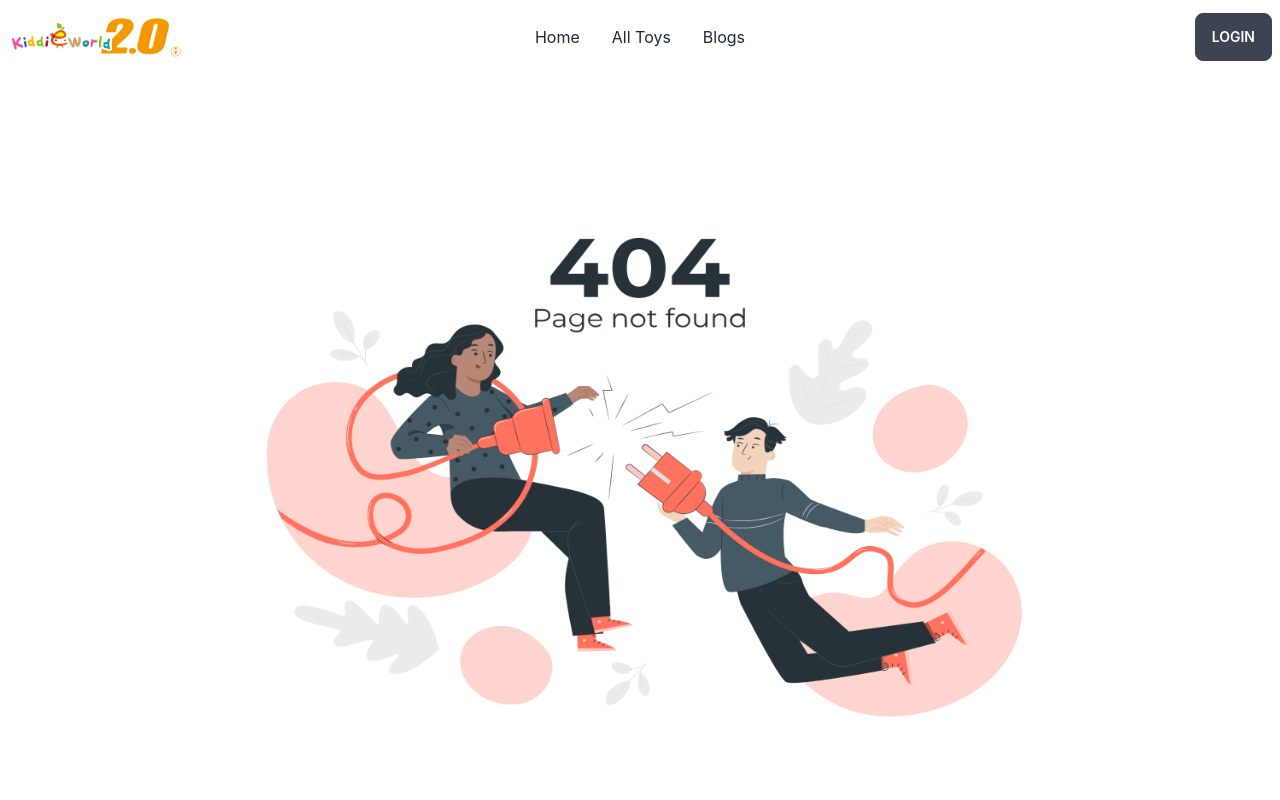
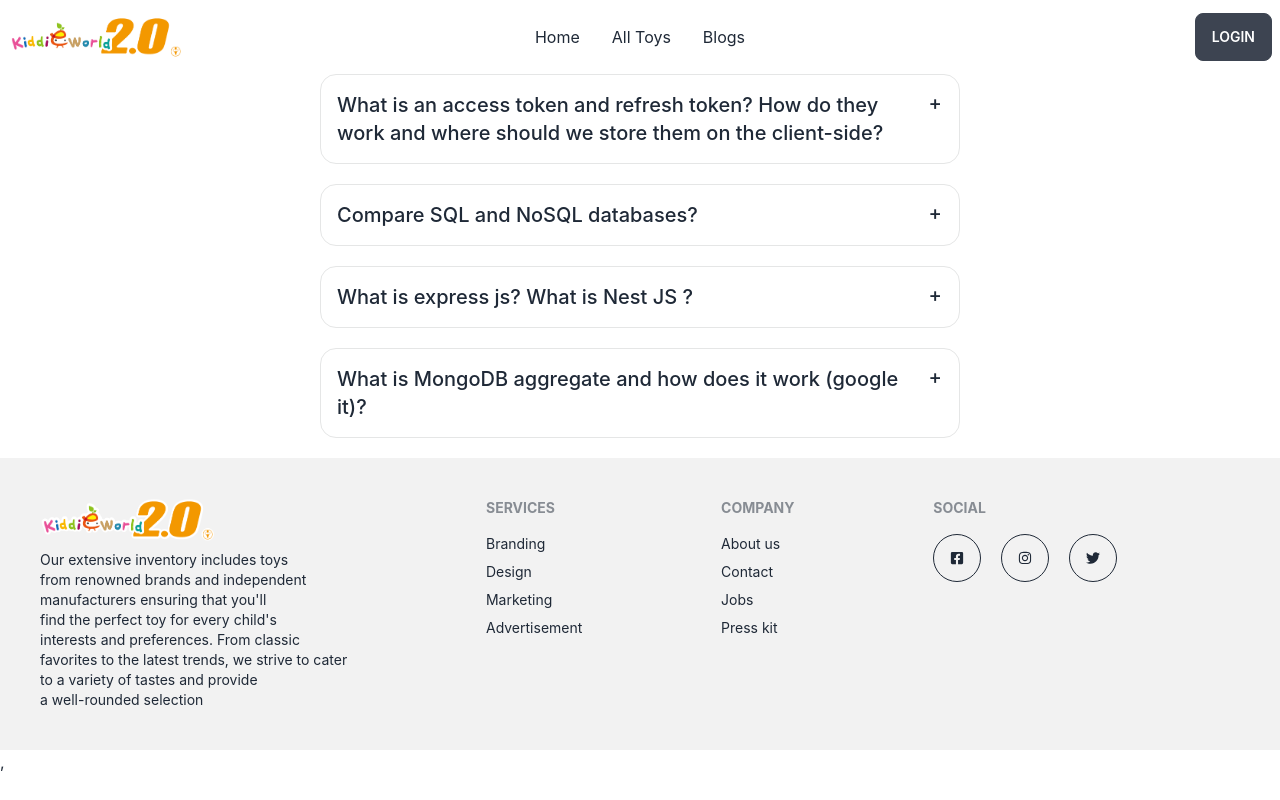
Before and after one commit to shuvodeb17/kiddie-wolrd-client, a React (Vite) app: page /blogs in a window 1280 px wide. Shown: the top 800 px of the page. Built offline with nearby package versions, Linux system fonts and the light colour scheme; no server answers.

Commit message:
blog section and aos added

```diff
--- a/package.json
+++ b/package.json
@@ -11,6 +11,7 @@
   },
   "dependencies": {
     "@heroicons/react": "^2.0.18",
+    "aos": "^2.3.4",
     "daisyui": "^2.51.6",
     "firebase": "^9.22.0",
     "lightgallery": "^2.7.1",
--- /dev/null
+++ b/src/pages/Blogs/Blogs.jsx
@@ -0,0 +1,50 @@
+import React from 'react';
+
+const Blogs = () => {
+    return (
+        <div>
+            <div className="container mx-auto">
+                <div className='lg:px-0 px-5'>
+                    <div tabIndex={0} className="collapse collapse-plus border border-base-300 bg-base-100 rounded-box mx-auto mb-5 lg:lg:w-2/4  ">
+                        <div className="collapse-title text-xl font-medium">
+                            What is an access token and refresh token? How do they work and where should we store them on the client-side?
+                        </div>
+                        <div className="collapse-content">
+                            <p><span className='font-bold'>Access Token:</span> Access token and refresh token shouldn't be stored in the local/session storage, because they are not a place for any sensitive data. Hence I would store the access token in a httpOnly cookie (even though there is CSRF) and I need it for most of my requests to the Resource Server anyway.</p>
+
+                            <p><span className='font-bold'>Refresh Token:</span> My Resource Server as well which makes it vulnerable to CSRF too and (2) it would send expose both access/refresh token with an identical attack vector.</p>
+                        </div>
+                    </div>
+
+                    <div tabIndex={0} className="collapse collapse-plus border border-base-300 bg-base-100 rounded-box mx-auto mb-5 lg:w-2/4">
+                        <div className="collapse-title text-xl font-medium">
+                            Compare SQL and NoSQL databases?
+                        </div>
+                        <div className="collapse-content">
+                            <p>SQL databases are vertically scalable, while NoSQL databases are horizontally scalable.</p>
+                        </div>
+                    </div>
+
+                    <div tabIndex={0} className="collapse collapse-plus border border-base-300 bg-base-100 rounded-box mx-auto mb-5 lg:w-2/4">
+                        <div className="collapse-title text-xl font-medium">
+                            What is express js? What is Nest JS ?
+                        </div>
+                        <div className="collapse-content">
+                            <p>Express is a minimalist and flexible framework that is easy to use and has a large community of developers.</p>
+                        </div>
+                    </div>
+                    <div tabIndex={0} className="collapse collapse-plus border border-base-300 bg-base-100 rounded-box mx-auto mb-5 lg:w-2/4">
+                        <div className="collapse-title text-xl font-medium">
+                            What is MongoDB aggregate and how does it work (google it)?
+                        </div>
+                        <div className="collapse-content">
+                            <p>A way of processing a large number of documents in a collection by means of passing them through different stages. The stages make up what is known as a pipeline. </p>
+                        </div>
+                    </div>
+                </div>
+            </div>
+        </div>
+    );
+};
+
+export default Blogs;
--- a/src/pages/Error/Error.jsx
+++ b/src/pages/Error/Error.jsx
@@ -1,7 +1,9 @@
 import React from 'react';
 import errorImage from '../../assets/images/Error/error.png'
+import useTitle from '../../hook/useTitle';
 
 const Error = () => {
+    useTitle('Error');
     return (
         <div className='h-screen'>
             <img className='h-screen w-4/6 mx-auto' src={errorImage} alt="" />
--- a/src/pages/Home/AboutUs/AboutUs.jsx
+++ b/src/pages/Home/AboutUs/AboutUs.jsx
@@ -1,20 +1,27 @@
-import React from 'react';
+import React, { useEffect } from 'react';
 import aboutImage from '../../../assets/images/About/about.png'
+import AOS from 'aos';
+import 'aos/dist/aos.css';
+
 
 const AboutUs = () => {
+    useEffect(() => {
+        AOS.init();
+    }, [])
+
     return (
         <div>
             <div className="container mx-auto h-screen">
                 <h1 className='mb-5 tracking-normal text-3xl font-bold mt-10 text-center '>About Us</h1>
                 <div className='grid lg:grid-cols-2 lg:px-0 px-5 gap-5'>
-                    <div className='flex flex-col justify-center leading-relaxed'>
+                    <div data-aos="flip-up" className='flex flex-col justify-center leading-relaxed'>
                         <h1 className='text-3xl font-bold mb-5'>At <span className='text-sky-600'>KiddieWorld</span> we strive to deliver exceptional customer service. </h1>
                         <p>Our dedicated support team is always ready to assist you with any inquiries or concerns. We offer secure payment options and fast shipping, ensuring that your toys arrive promptly and in pristine condition.
 
                             Join us at Playful Treasures and embark on a delightful journey of imagination and play. Let us be your go-to destination for all your toy needs, and together, we'll create endless moments of joy and laughter for the children in your life.
                         </p>
                     </div>
-                    <div>
+                    <div data-aos="flip-down">
                         <img src={aboutImage} alt="" />
                     </div>
                 </div>
--- a/src/pages/Home/ContactUs/ContactUs.jsx
+++ b/src/pages/Home/ContactUs/ContactUs.jsx
@@ -1,6 +1,9 @@
-import React, { useContext } from 'react';
+import React, { useContext, useEffect } from 'react';
 import contactImage from '../../../assets/images/Contact/contact.png'
 import { AuthContext } from '../../../providers/AuthProvider';
+import AOS from 'aos';
+import 'aos/dist/aos.css';
+
 
 const ContactUs = () => {
     const { user } = useContext(AuthContext);
@@ -9,11 +12,15 @@ const ContactUs = () => {
     const handleSubmit = e => {
         e.preventDefault()
     }
+    useEffect(() => {
+        AOS.init();
+      }, [])
+
 
     return (
         <div>
             <h2 className="text-4xl font-bold mt-14 text-center">Contact Us</h2>
-            <div className='grid lg:grid-cols-2 gap-5'>
+            <div className='grid lg:grid-cols-2 gap-5' data-aos="zoom-in">
                 <div className='flex justify-center'>
                     <img src={contactImage} alt="" />
                 </div>
--- a/src/pages/Home/Gallery/Gallery.jsx
+++ b/src/pages/Home/Gallery/Gallery.jsx
@@ -1,4 +1,4 @@
-import React from 'react';
+import React, { useEffect } from 'react';
 import './Gallery.css'
 import image1 from '../../../assets/images/Gallery/gallery1.jpg';
 import image2 from '../../../assets/images/Gallery/gallery2.png';
@@ -8,7 +8,8 @@ import image5 from '../../../assets/images/Gallery/gallery5.png';
 import image6 from '../../../assets/images/Gallery/gallery6.png';
 import Carousel from "react-multi-carousel";
 import "react-multi-carousel/lib/styles.css";
-
+import AOS from 'aos';
+import 'aos/dist/aos.css';
 
 const Gallery = () => {
 
@@ -30,12 +31,17 @@ const Gallery = () => {
         }
     };
 
+    useEffect(() => {
+        AOS.init();
+    }, [])
 
     return (
         <div className='mt-20 mb-7'>
             <div className="container mx-auto">
                 <h1 className='text-3xl font-bold text-center mt-5 mb-7'>Gallery</h1>;
-                <div>
+                <div data-aos="fade-down"
+                    data-aos-easing="linear"
+                    data-aos-duration="1500">
                     <Carousel responsive={responsive}>
                         <div>
                             <img src={image1} alt="" />
--- a/src/pages/Shared/Header/Header.jsx
+++ b/src/pages/Shared/Header/Header.jsx
@@ -33,7 +33,7 @@ const Header = () => {
                             {
                                 user && <li><Link to='/add-toys'>Add A Toys</Link></li>
                             }
-                            <li><Link to='/'>Blogs</Link></li>
+                            <li><Link to='/blogs'>Blogs</Link></li>
                             {
                                 user && <li><Link to='/user-profile'>User Profile</Link></li>
                             }
@@ -54,7 +54,7 @@ const Header = () => {
                         {
                             user && <li><Link to='/add-toys'>Add A Toys</Link></li>
                         }
-                        <li><Link to='/'>Blogs</Link></li>
+                        <li><Link to='/blogs'>Blogs</Link></li>
                         {
                             user && <li><Link to='/user-profile'>User Profile</Link></li>
 
--- a/src/pages/UserProfile/UserProfile.jsx
+++ b/src/pages/UserProfile/UserProfile.jsx
@@ -1,4 +1,4 @@
-import React, { useContext } from 'react';
+import React, { useContext, useEffect } from 'react';
 import { AuthContext } from '../../providers/AuthProvider';
 import './UserProfile.css';
 import useTitle from '../../hook/useTitle.js'
@@ -7,6 +7,8 @@ const UserProfile = () => {
 
     const { user } = useContext(AuthContext)
     useTitle('Profile')
+
+
 
     return (
         <div>
```
Also changed, not shown: src/routes/route.jsx (+9 -3 lines), 1 other file (tests, documents, lock files or other folders).
